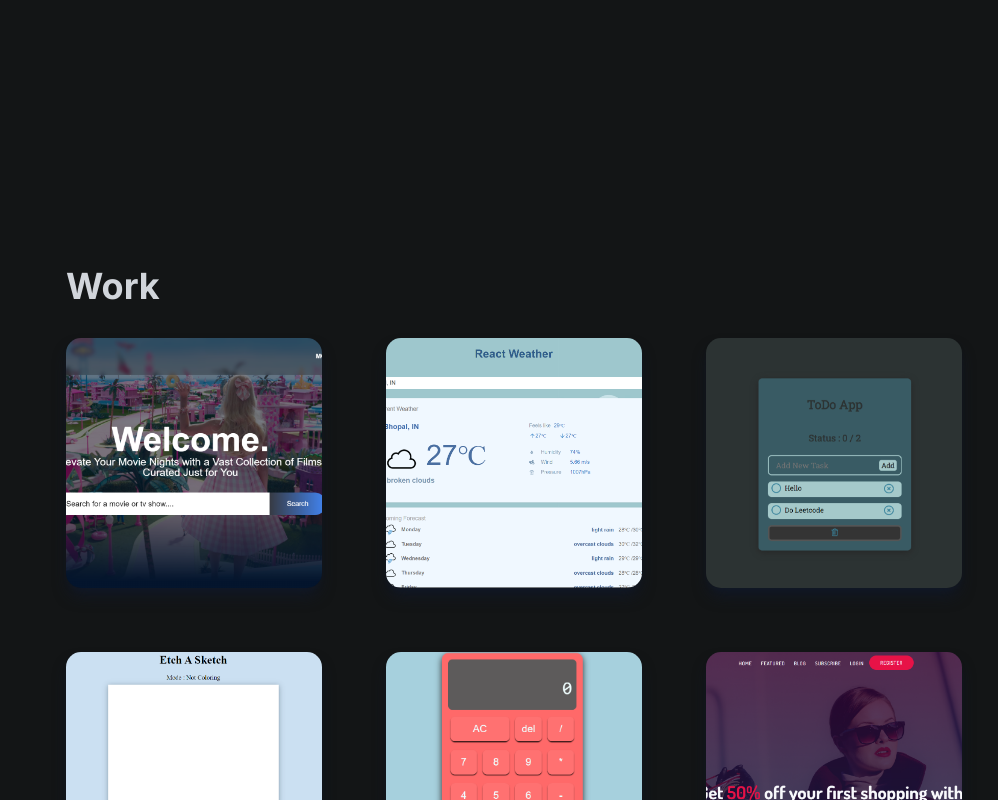
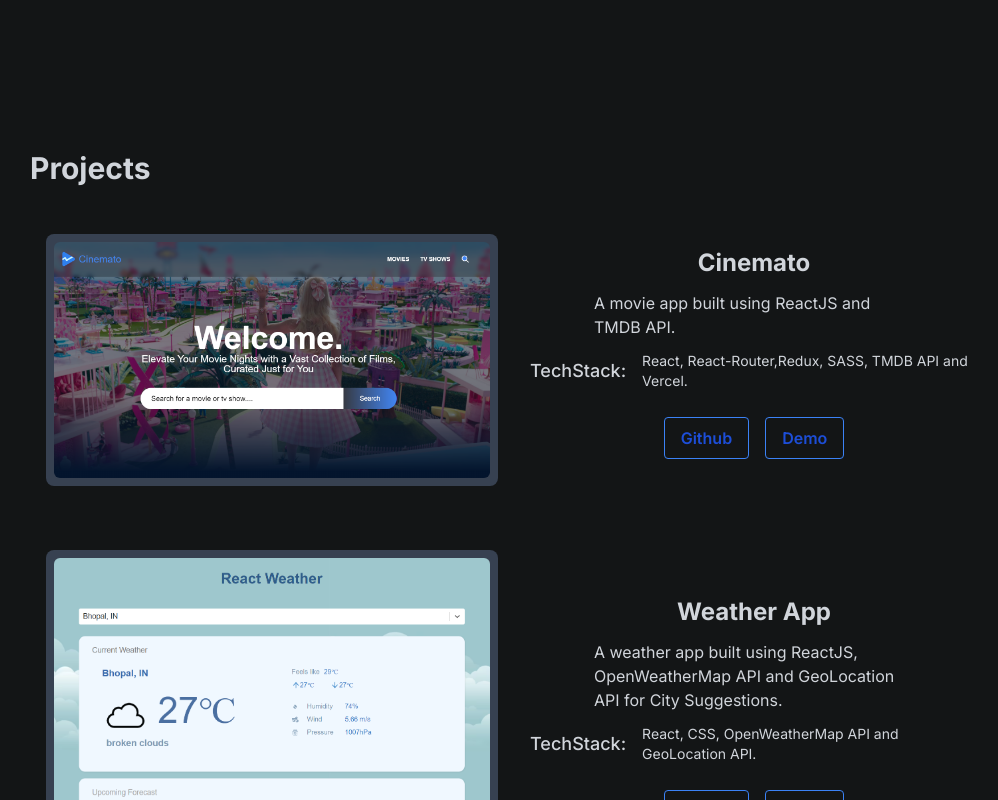
Before and after one commit to SurajG20/Portfolio-Website, a React (Vite) app: page / in a window 1280 px wide. Shown: the part 1560-2360 px from the top of the page, without its empty margins (94-1092 px from the left). Built offline with nearby package versions, Linux system fonts and the light colour scheme.

Commit message:
Projects ui changed

```diff
--- a/src/App.jsx
+++ b/src/App.jsx
@@ -3,7 +3,7 @@ import Navbar from './components/Navbar';
 import Home from './components/Home';
 import About from './components/About';
 import Skills from './components/Skills';
-import Work from './components/Work';
+import Projects from './components/Projects';
 import Contact from './components/Contact';
 import Footer from './components/Footer';
 function App() {
@@ -15,7 +15,7 @@ function App() {
         <div className="flex flex-col gap-16 xl:gap-24 md:mr-16 xl:mr-32">
           <About />
           <Skills />
-          <Work />
+          <Projects />
           <Contact />
         </div>
       </main>
--- a/src/components/Footer.jsx
+++ b/src/components/Footer.jsx
@@ -1,3 +1,5 @@
+import React from 'react';
+
 const Footer = () => {
   return (
     <div className="flex flex-col items-center justify-center w-full  bg-[#2a303c] py-6 gap-3 ">
@@ -48,7 +50,7 @@ const Footer = () => {
           </svg>
         </a>
       </div>
-      <div class="">
+      <div className="">
         <div className="text-[#8f9aa7] text-xl opacity-[0.6]">
           Suraj Goswami{'   '}
           <span className="text-[#007bff] font-bold ">
@@ -60,3 +62,30 @@ const Footer = () => {
   );
 };
 export default Footer;
+
+// import { animateScroll as scroll } from 'react-scroll';
+{
+  /* <a onClick={scrollToTop}>
+  <button type="button" class="">
+    <svg
+      xmlns="http://www.w3.org/2000/svg"
+      viewBox="0 0 24 24"
+      fill="currentColor"
+      stroke-width="2.5"
+      stroke="currentColor"
+      class="h-4 w-4"
+    >
+      <path
+        fill-rule="evenodd"
+        stroke-linecap="round"
+        stroke-linejoin="round"
+        d="M12 19.5v-15m0 0l-6.75 6.75M12 4.5l6.75 6.75"
+        clip-rule="evenodd"
+      />
+    </svg>
+  </button>
+</a>; */
+}
+// const scrollToTop = () => {
+//   scroll.scrollToTop();
+// };
--- /dev/null
+++ b/src/components/ProjectCard.jsx
@@ -0,0 +1,47 @@
+import React from 'react';
+import { data as ProjectData } from '../data/data';
+
+const ProjectCard = () => {
+  return (
+    <div className="max-w-[1080px] mx-auto p-4 flex flex-col justify-center w-full h-full">
+      {ProjectData.map((list, index) => (
+        <div
+          className="grid gap-8 mb-16 grid-cols-1 border-b-2 pb-8 lg:grid-cols-2 lg:border-b-0 lg:pb-0  "
+          key={index}
+        >
+          <div className="bg-gray-700 rounded-lg p-2 justify-self-center">
+            <img
+              className="rounded-md h-auto"
+              src={list.image}
+              alt={list.name}
+            />
+          </div>
+          <div className="flex flex-col justify-center items-center md:max-w-md md:text-left gap-3">
+            <h4 className="text-2xl font-bold">{list.name}</h4>
+            <p className="font-normal max-w-xs text-center md:text-left ">
+              {list.description}
+            </p>
+            <div className="flex items-center justify-center gap-4 ">
+              <span className="font-medium text-lg ">TechStack:</span>
+              <span className="text-sm font-normal">{list.tech_stack}</span>
+            </div>
+            <div className=" h-[70px] gap-4 flex items-center ">
+              <a href={list.github} target="_blank">
+                <button class="bg-transparent hover:bg-blue-500 text-blue-700 font-semibold hover:text-white py-2 px-4 border border-blue-500 hover:border-transparent rounded">
+                  Github
+                </button>
+              </a>
+              <a href={list.live} target="_blank">
+                <button class="bg-transparent hover:bg-blue-500 text-blue-700 font-semibold hover:text-white py-2 px-4 border border-blue-500 hover:border-transparent rounded">
+                  Demo
+                </button>
+              </a>
+            </div>
+          </div>
+        </div>
+      ))}
+    </div>
+  );
+};
+
+export default ProjectCard;
--- /dev/null
+++ b/src/components/Projects.jsx
@@ -0,0 +1,20 @@
+import React from 'react';
+import ProjectCard from './ProjectCard';
+
+const Projects = () => {
+  return (
+    <div
+      name="projects"
+      className=" bg-[#131516] text-gray-300 flex flex-col items-start md:flex-row gap-4 md:gap-16"
+    >
+      <div className="max-w-[1000px] mx-auto p-4 flex flex-col justify-center w-full h-full ">
+        <div className="mb-8">
+          <p className="text-3xl font-bold text-gray-300 ">Projects</p>
+        </div>
+        <ProjectCard />
+      </div>
+    </div>
+  );
+};
+
+export default Projects;
--- a/src/components/Skills.jsx
+++ b/src/components/Skills.jsx
@@ -6,16 +6,14 @@ const Skills = () => {
   const SkillData = data; // data is an array of objects
   return (
     <div
-      id="skills"
+      name="skills"
       className=" bg-[#131516] text-gray-300 flex flex-col items-start md:flex-row gap-4 md:gap-16"
     >
       {/* Container */}
       <div className="max-w-[1000px] mx-auto p-4 flex flex-col justify-center w-full h-full">
         {/* Title */}
         <div>
-          <p className="font-poppins title-font text-3xl font-bold">
-            My Top Skills
-          </p>
+          <p className=" text-3xl font-bold">My Top Skills</p>
         </div>
         {/* Skills */}
         <div className="my-10 grid grid-cols-3 gap-4">
--- a/src/components/Work.jsx
+++ /dev/null
@@ -1,61 +0,0 @@
-import React from 'react';
-import { data } from '../data/data';
-
-const Work = () => {
-  const project = data;
-
-  return (
-    <div
-      name="work"
-      className="px-12 w-full md:h-screen bg-[#131516] text-[#A6ADBB] pt-[100px]"
-    >
-      <div className="max-w-[1000px] mx-auto p-4 flex flex-col justify-center w-full h-full">
-        <div className="pb-8">
-          <p className="text-4xl font-bold inline text-gray-300">Work</p>
-        </div>
-
-        {/* container for projects */}
-        <div className="grid sm:grid-cols-2 md:grid-cols-3 gap-16">
-          {/* Gird Item */}
-          {project.map((item, index) => (
-            <div
-              key={index}
-              style={{ backgroundImage: `url(${item.image})` }}
-              className="shadow-lg shadow-gray-900 group container rounded-[15px]
-              flex justify-center text-center items-center mx-auto content-div "
-            >
-              {/* Hover effect for images */}
-              <div className="opacity-0 group-hover:opacity-100 duration-300 ">
-                <span className="text-xl font bold text-gray-300 tracking-wider ">
-                  {item.name}
-                </span>
-                <div className="pt-8 text-center ">
-                  {/* eslint-disable-next-line */}
-                  <a href={item.github} target="_blank">
-                    <button
-                      className="text-center rounded-lg px-3 py-2 m-2
-                       bg-gray-300 text-gray-700 font-bold text-lg"
-                    >
-                      Code
-                    </button>
-                  </a>
-                  {/* eslint-disable-next-line */}
-                  <a href={item.live} target="_blank">
-                    <button
-                      className="text-center rounded-lg px-3 py-2 m-2
-                       bg-gray-300 text-gray-700 font-bold text-lg"
-                    >
-                      Live
-                    </button>
-                  </a>
-                </div>
-              </div>
-            </div>
-          ))}
-        </div>
-      </div>
-    </div>
-  );
-};
-
-export default Work;
--- a/src/data/Menu.js
+++ b/src/data/Menu.js
@@ -12,8 +12,8 @@ export const Menu = [
     url: 'skills',
   },
   {
-    title: 'Work',
-    url: 'work',
+    title: 'Projects',
+    url: 'projects',
   },
   {
     title: 'Contact',
--- a/src/data/data.js
+++ b/src/data/data.js
@@ -7,7 +7,9 @@ import Shopiq from '../assets/projects/Shopiq.png';
 export const data = [
   {
     id: 1,
-    name: 'Cinemato - A Movie App',
+    name: 'Cinemato',
+    description: 'A movie app built using ReactJS and TMDB API.',
+    tech_stack: 'React, React-Router,Redux, SASS, TMDB API and Vercel.',
     image: Cinemato,
     github: 'https://github.com/SurajG20/Cinemato',
     live: 'https://cinemato-two.vercel.app/',
@@ -16,6 +18,9 @@ export const data = [
     id: 2,
     name: 'Weather App',
     image: Weather,
+    tech_stack: 'React, CSS, OpenWeatherMap API and GeoLocation API.',
+    description:
+      'A weather app built using ReactJS, OpenWeatherMap API and GeoLocation API for City Suggestions.',
     github: 'https://github.com/SurajG20/Weather-App',
     live: 'https://surajg20.github.io/Weather-App/',
   },
@@ -23,6 +28,8 @@ export const data = [
     id: 3,
     name: 'Todo App',
     image: Todo,
+    tech_stack: 'React, React Hooks, CSS, LocalStorage.',
+    description: 'A todo app built using ReactJS and LocalStorage.',
     github: 'https://github.com/SurajG20/To-Do-App',
     live: 'https://surajg20.github.io/To-Do-App/',
   },
@@ -30,6 +37,9 @@ export const data = [
     id: 4,
     name: 'Etch-A-Sketch',
     image: Sketch,
+    tech_stack: 'HTML, CSS, JavaScript, DOM Manipulation.',
+    description:
+      'A simple Etch-A-Sketch game built using HTML, CSS and JavaScript.',
     github: 'https://github.com/SurajG20/etch-a-sketch',
     live: 'https://surajg20.github.io/etch-a-sketch/',
   },
@@ -37,12 +47,18 @@ export const data = [
     id: 5,
     name: 'Calculator App',
     image: Calculator,
+    tech_stack: 'HTML, CSS, JavaScript, DOM Manipulation.',
+    description:
+      'A simple calculator app built using HTML, CSS and JavaScript.',
     github: 'https://github.com/SurajG20/Calculator',
     live: 'https://surajg20.github.io/Calculator/',
   },
   {
     id: 6,
     name: 'SHOPI-Q',
+    tech_stack: 'HTML, CSS, JavaScript',
+    description:
+      'A simple shopping cart app built using HTML, CSS and JavaScript.',
     image: Shopiq,
     github: 'https://github.com/SurajG20/SHOPI-Q',
     live: 'https://surajg20.github.io/Calculator/',
```
